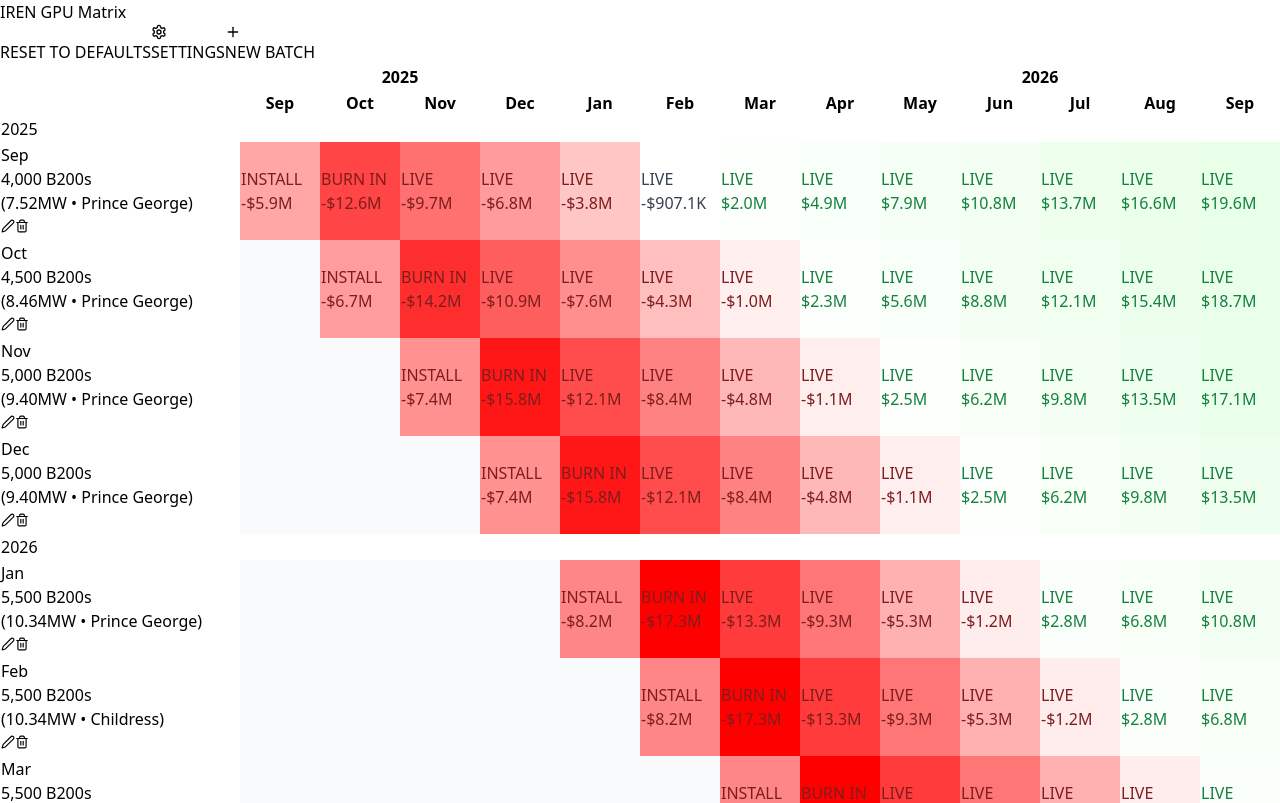
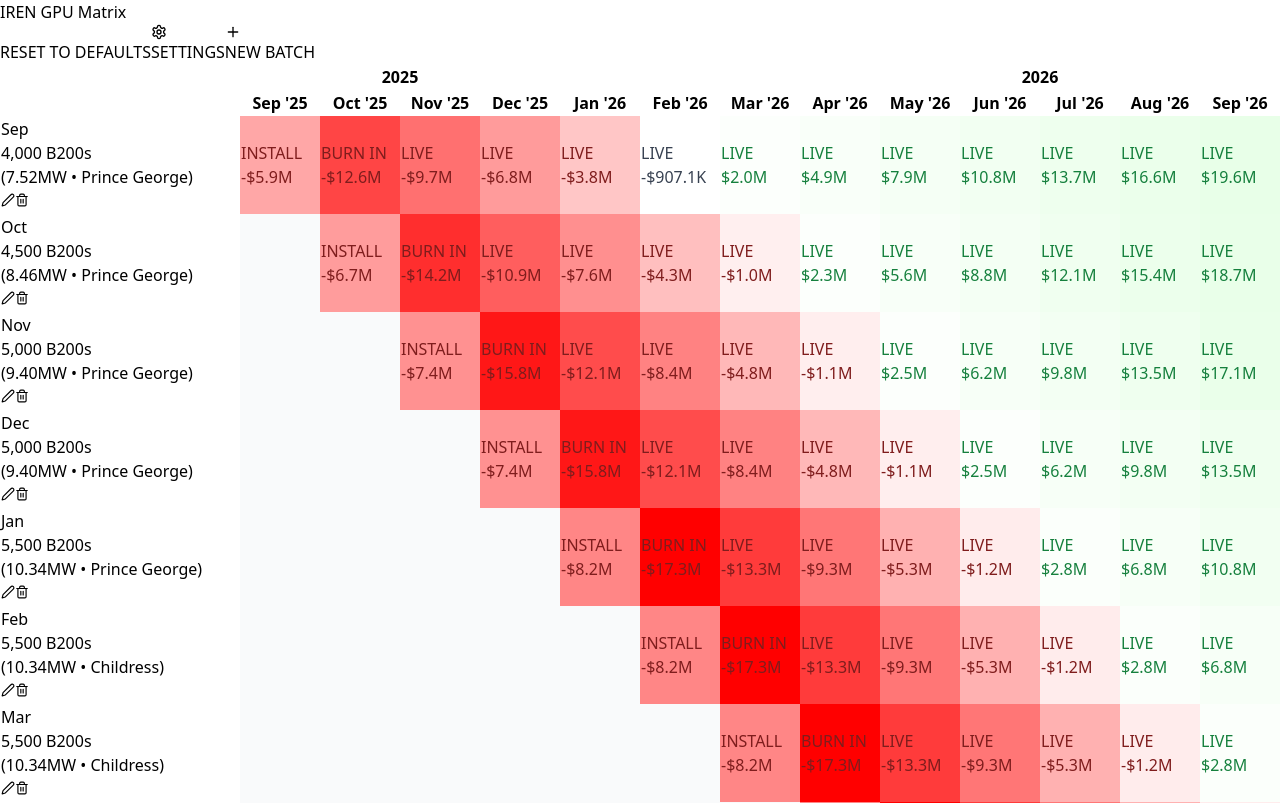
Before and after one commit to dwurtz/iren-gpu-tracker, a React (Vite) app: page / in a window 1280 px wide. Shown: the top 803 px of the page. Built offline with nearby package versions, Linux system fonts and the light colour scheme.

Commit message:
Add year suffix to month names and remove separate year header rows

```diff
--- a/src/App.tsx
+++ b/src/App.tsx
@@ -2,7 +2,7 @@ import React, { useState } from 'react';
 import { Plus, Settings } from 'lucide-react';
 import { Batch, Site, ChipType } from './types';
 import { NewBatchModal } from './components/NewBatchModal';
-import { BatchRow, YearHeaderRow } from './components/BatchRow';
+import { BatchRow } from './components/BatchRow';
 import { SettingsModal, ProfitabilitySettings } from './components/SettingsModal';
 import { EditBatchModal } from './components/EditBatchModal';
 import { SiteEditorModal } from './components/SiteEditorModal';
@@ -12,11 +12,11 @@ import { calculateMonthlyData, calculateTotals } from './utils/calculations';
 
 // Extended timeline: Sep 2025 to Aug 2029 (48 months for 36-month breakeven analysis)
 const MONTHS = [
-  'Sep', 'Oct', 'Nov', 'Dec', // 2025 (4 months)
-  'Jan', 'Feb', 'Mar', 'Apr', 'May', 'Jun', 'Jul', 'Aug', 'Sep', 'Oct', 'Nov', 'Dec', // 2026 (12 months)
-  'Jan', 'Feb', 'Mar', 'Apr', 'May', 'Jun', 'Jul', 'Aug', 'Sep', 'Oct', 'Nov', 'Dec', // 2027 (12 months)
-  'Jan', 'Feb', 'Mar', 'Apr', 'May', 'Jun', 'Jul', 'Aug', 'Sep', 'Oct', 'Nov', 'Dec', // 2028 (12 months)
-  'Jan', 'Feb', 'Mar', 'Apr', 'May', 'Jun', 'Jul', 'Aug' // 2029 (8 months)
+  "Sep '25", "Oct '25", "Nov '25", "Dec '25", // 2025 (4 months)
+  "Jan '26", "Feb '26", "Mar '26", "Apr '26", "May '26", "Jun '26", "Jul '26", "Aug '26", "Sep '26", "Oct '26", "Nov '26", "Dec '26", // 2026 (12 months)
+  "Jan '27", "Feb '27", "Mar '27", "Apr '27", "May '27", "Jun '27", "Jul '27", "Aug '27", "Sep '27", "Oct '27", "Nov '27", "Dec '27", // 2027 (12 months)
+  "Jan '28", "Feb '28", "Mar '28", "Apr '28", "May '28", "Jun '28", "Jul '28", "Aug '28", "Sep '28", "Oct '28", "Nov '28", "Dec '28", // 2028 (12 months)
+  "Jan '29", "Feb '29", "Mar '29", "Apr '29", "May '29", "Jun '29", "Jul '29", "Aug '29" // 2029 (8 months)
 ];
 // const YEARS = [
 //   2025, 2025, 2025, 2025, // 2025
@@ -477,7 +477,6 @@ function App() {
               <tbody>
                 {(() => {
                   const rows: JSX.Element[] = [];
-                  let currentYear: number | null = null;
 
                   // Sort batches by installation date (year, then month)
                   const sortedBatches = [...batches].sort((a, b) => {
@@ -490,16 +489,6 @@ function App() {
                   sortedBatches.forEach((batch) => {
                     // Find the original index for accessing allBatchData
                     const batchIndex = batches.findIndex(b => b.id === batch.id);
-                    // Add year header if this is a new year
-                    if (currentYear !== batch.installationYear) {
-                      currentYear = batch.installationYear;
-                      rows.push(
-                        <YearHeaderRow
-                          key={`year-${currentYear}`}
-                          year={currentYear}
-                        />
-                      );
-                    }
 
                     // Add the batch row
                     rows.push(
--- a/src/components/BatchRow.tsx
+++ b/src/components/BatchRow.tsx
@@ -8,7 +8,6 @@ interface BatchRowProps {
   monthlyData: MonthData[];
   onEdit: (batch: Batch) => void;
   onDelete: (batchId: string) => void;
-  isFirstOfYear?: boolean;
   selectedCell?: { batchId: string; monthIndex: number } | null;
   onCellSelect?: (batchId: string, monthIndex: number) => void;
   onClearSelection?: () => void;
@@ -18,11 +17,8 @@ interface BatchRowProps {
   onOpenSettings?: (field?: string) => void;
 }
 
-interface YearHeaderRowProps {
-  year: number;
-}
 
-export const BatchRow: React.FC<BatchRowProps> = ({ batch, monthlyData, onEdit, onDelete, isFirstOfYear = false, selectedCell, onCellSelect, onClearSelection, globalMinValue, globalMaxValue, settings, onOpenSettings }) => {
+export const BatchRow: React.FC<BatchRowProps> = ({ batch, monthlyData, onEdit, onDelete, selectedCell, onCellSelect, onClearSelection, globalMinValue, globalMaxValue, settings, onOpenSettings }) => {
   const [modalCell, setModalCell] = useState<{
     monthIndex: number;
     phase: 'INSTALL' | 'BURN_IN' | 'LIVE' | null;
@@ -150,15 +146,10 @@ export const BatchRow: React.FC<BatchRowProps> = ({ batch, monthlyData, onEdit,
   const finalProfit = monthlyData.length > 0 ? monthlyData[monthlyData.length - 1].value : 0;
 
   return (
-    <tr className={`hover:bg-gray-50 ${isFirstOfYear ? 'border-t border-gray-200' : ''}`}>
+    <tr className="hover:bg-gray-50">
       <td className="px-4 py-2 sticky left-0 bg-white z-30 border-r" style={{ minWidth: '240px', width: '240px' }}>
         <div className="flex items-center justify-between">
           <div className="flex-1">
-            {isFirstOfYear && (
-              <div className="font-bold text-gray-900 text-sm mb-1 pb-1 border-b border-gray-200">
-                {batch.installationYear}
-              </div>
-            )}
             <div className="text-xs text-gray-500 mb-1">
               {['Jan', 'Feb', 'Mar', 'Apr', 'May', 'Jun', 'Jul', 'Aug', 'Sep', 'Oct', 'Nov', 'Dec'][batch.installationMonth]}
             </div>
@@ -287,22 +278,3 @@ export const BatchRow: React.FC<BatchRowProps> = ({ batch, monthlyData, onEdit,
     </tr>
   );
 };
-
-export const YearHeaderRow: React.FC<YearHeaderRowProps> = ({ year }) => {
-  return (
-    <tr className="border-t border-gray-200">
-      <td className="px-4 py-2 sticky left-0 bg-gray-100 z-30 border-r" style={{ minWidth: '240px', width: '240px' }}>
-        <div className="font-bold text-gray-900 text-sm">
-          {year}
-        </div>
-      </td>
-      {/* Empty cells for data columns - no background so they blend with data */}
-      {Array.from({ length: 48 }, (_, index) => {
-                return (
-                  <td key={index} className="p-0" style={{ minWidth: '80px' }}></td>
-                );
-      })}
-      <td className="sticky right-0 bg-white z-30 border-l w-24"></td>
-    </tr>
-  );
-};
```
